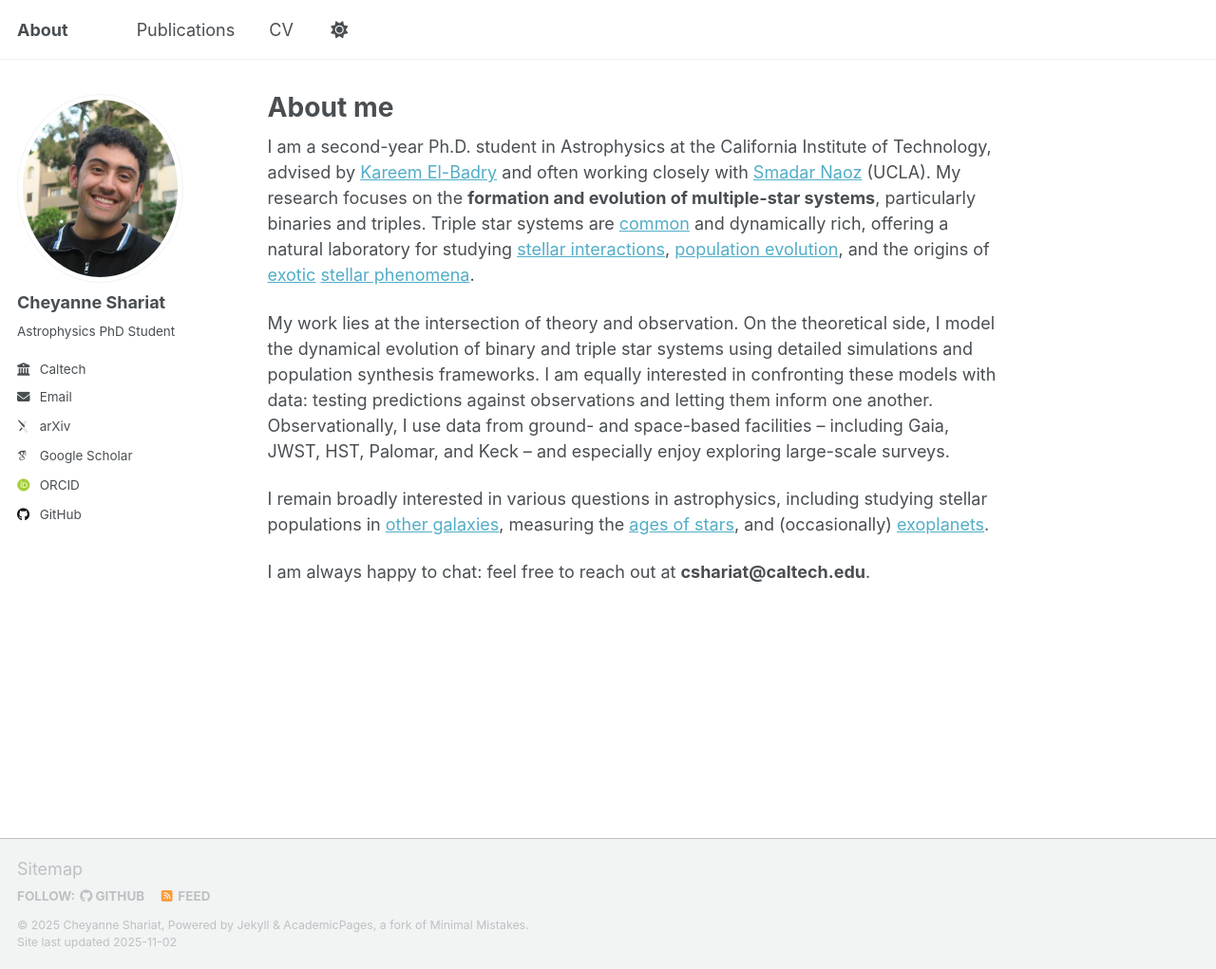
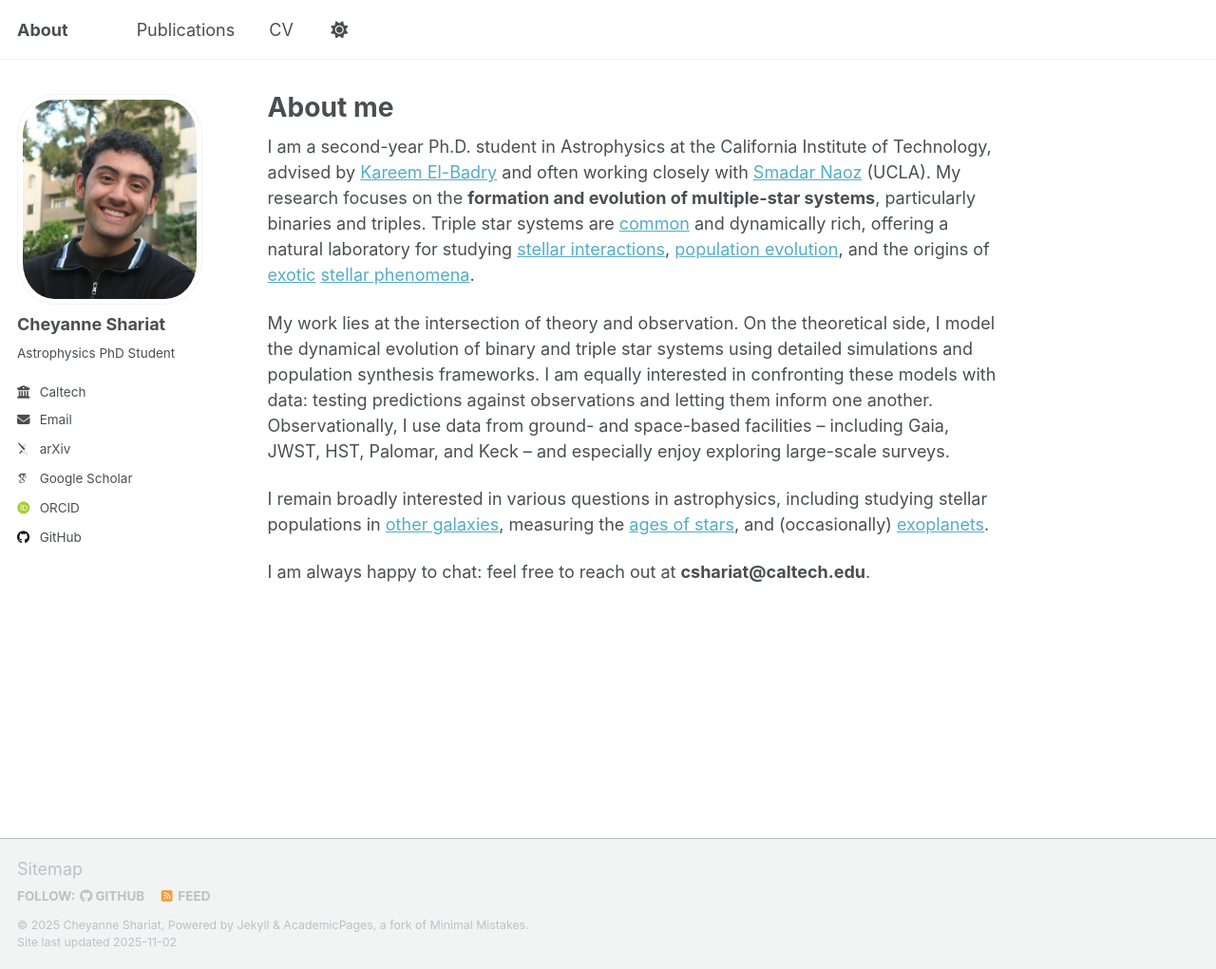
Before and after one commit to cheyanneshariat/cheyanneshariat.github.io, a Jekyll site: the page built from _pages/about.md, in a window 1280 px wide and 1021 px high. Shown: the whole window at 95% size. Built offline with Jekyll 4.4.1, drawn with Linux system fonts in a browser that asks for light colours; some web fonts are replaced; a script that is not in the unit is left out.

Commit message:
Adjust image max-width and border-radius in sidebar
Updated image styles in sidebar with new dimensions.

```diff
--- a/_sass/layout/_sidebar.scss
+++ b/_sass/layout/_sidebar.scss
@@ -94,8 +94,8 @@
   }
 
   img {
-    max-width: 175px;
-    border-radius: 50%;
+    max-width: 200px;  // default 175
+    border-radius: 20%; // default 50%
 
     @include breakpoint($large) {
       padding: 5px;
```
